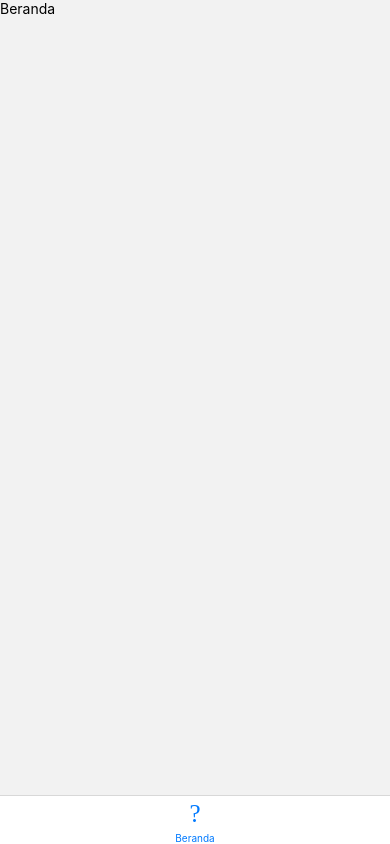
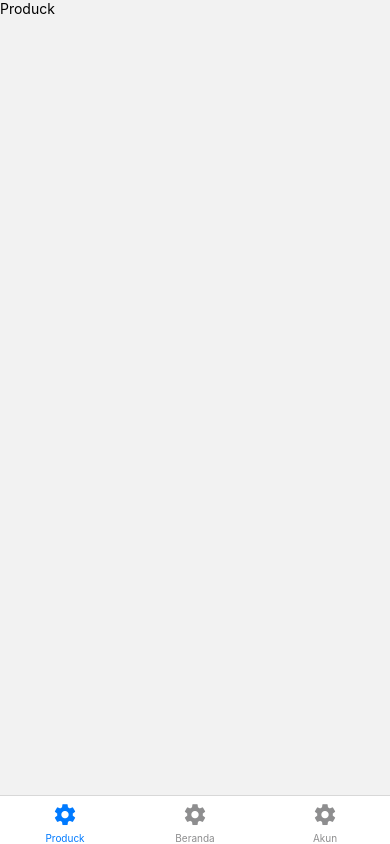
Before and after one commit to nunaprameswari/WanaBana, a React Native app: screen /Tabbar in a window 390 px wide. Before the commit this address had no page. Built offline with nearby package versions, Linux system fonts and the light colour scheme.

Commit message:
Menambahkan File File

```diff
--- a/src/App.jsx
+++ b/src/App.jsx
@@ -5,45 +5,22 @@ import {createNativeStackNavigator} from '@react-navigation/native-stack';
 import {createBottomTabNavigator} from '@react-navigation/bottom-tabs';
 import MaterialCommunityIcons from 'react-native-vector-icons/MaterialCommunityIcons';
 import BackgroundLoading from './screens/BackgroundLoading';
-import Beranda from './screens/Beranda';
+import Produck from './screens/Produck';
+import Tabbar from './components/Tabbar';
 
 const Stack = createNativeStackNavigator();
 const Tabs = createBottomTabNavigator();
 
-const MenuTab = () => {
-  return (
-    <Tabs.Navigator>
-      <Tabs.Screen
-        name="Beranda"
-        component={Beranda}
-        options={{
-          headerShown: false,
-          tabBarIcon: ({size, color}) => {
-            return (
-              <View>
-                <MaterialCommunityIcons name="Grid" size={size} color={color} />
-              </View>
-            );
-          },
-        }}
-      />
-    </Tabs.Navigator>
-  );
-};
-
-function App() {
+const App = () => {
   return (
     <NavigationContainer>
-      <Stack.Navigator>
-        <Stack.Screen
-          name="Tab"
-          component={MenuTab}
-          options={{headerShown: false}}
-        />
+      <Stack.Navigator screenOptions={{headerShown: false}}>
+        <Stack.Screen name="BackgroundLoading" component={BackgroundLoading} />
+        <Stack.Screen name="Tabbar" component={Tabbar} />
       </Stack.Navigator>
     </NavigationContainer>
   );
-}
+};
 
 export default App;
 
--- /dev/null
+++ b/src/components/Tabbar.jsx
@@ -0,0 +1,76 @@
+import {StyleSheet, Text, View} from 'react-native';
+import React from 'react';
+import {createNativeStackNavigator} from '@react-navigation/native-stack';
+import {createBottomTabNavigator} from '@react-navigation/bottom-tabs';
+import MaterialCommunityIcons from 'react-native-vector-icons/MaterialCommunityIcons';
+import Produck from '../screens/Produck';
+import Beranda from '../screens/Beranda';
+import Akun from '../screens/Akun';
+
+const Stack = createNativeStackNavigator();
+const Tabs = createBottomTabNavigator();
+
+const MenuTab = () => {
+  return (
+    <Tabs.Navigator>
+      <Tabs.Screen
+        name="Produck"
+        component={Produck}
+        options={{
+          headerShown: false,
+          tabBarIcon: ({size, color}) => {
+            return (
+              <View>
+                <MaterialCommunityIcons name="cog" size={size} color={color} />
+              </View>
+            );
+          },
+        }}
+      />
+      <Stack.Screen
+        name="Beranda"
+        component={Beranda}
+        options={{
+          headerShown: false,
+          tabBarIcon: ({size, color}) => {
+            return (
+              <View>
+                <MaterialCommunityIcons name="cog" size={size} color={color} />
+              </View>
+            );
+          },
+        }}
+      />
+      <Tabs.Screen
+        name="Akun"
+        component={Akun}
+        options={{
+          headerShown: false,
+          tabBarIcon: ({size, color}) => {
+            return (
+              <View>
+                <MaterialCommunityIcons name="cog" size={size} color={color} />
+              </View>
+            );
+          },
+        }}
+      />
+    </Tabs.Navigator>
+  );
+};
+
+function App() {
+  return (
+    <Stack.Navigator screenOptions={{headerShown: false}}>
+      <Stack.Screen
+        name="Tab"
+        component={MenuTab}
+        options={{headerShown: false}}
+      />
+    </Stack.Navigator>
+  );
+}
+
+export default App;
+
+const styles = StyleSheet.create({});
--- /dev/null
+++ b/src/screens/Akun.jsx
@@ -0,0 +1,14 @@
+import {StyleSheet, Text, View} from 'react-native';
+import React from 'react';
+
+const Akun = () => {
+  return (
+    <View>
+      <Text>Akun</Text>
+    </View>
+  );
+};
+
+export default Akun;
+
+const styles = StyleSheet.create({});
--- a/src/screens/BackgroundLoading.jsx
+++ b/src/screens/BackgroundLoading.jsx
@@ -1,10 +1,11 @@
 import {Image, StatusBar, StyleSheet, Text, View} from 'react-native';
+import {StackActions} from '@react-navigation/native';
 import React from 'react';
 
 const BackgroundLoading = ({navigation}) => {
   setTimeout(() => {
-    navigation.replace('Beranda');
-  }, 4000);
+    navigation.dispatch(StackActions.replace('Tabbar'));
+  }, 5000);
   return (
     <View style={styles.Bgd}>
       <StatusBar
```
